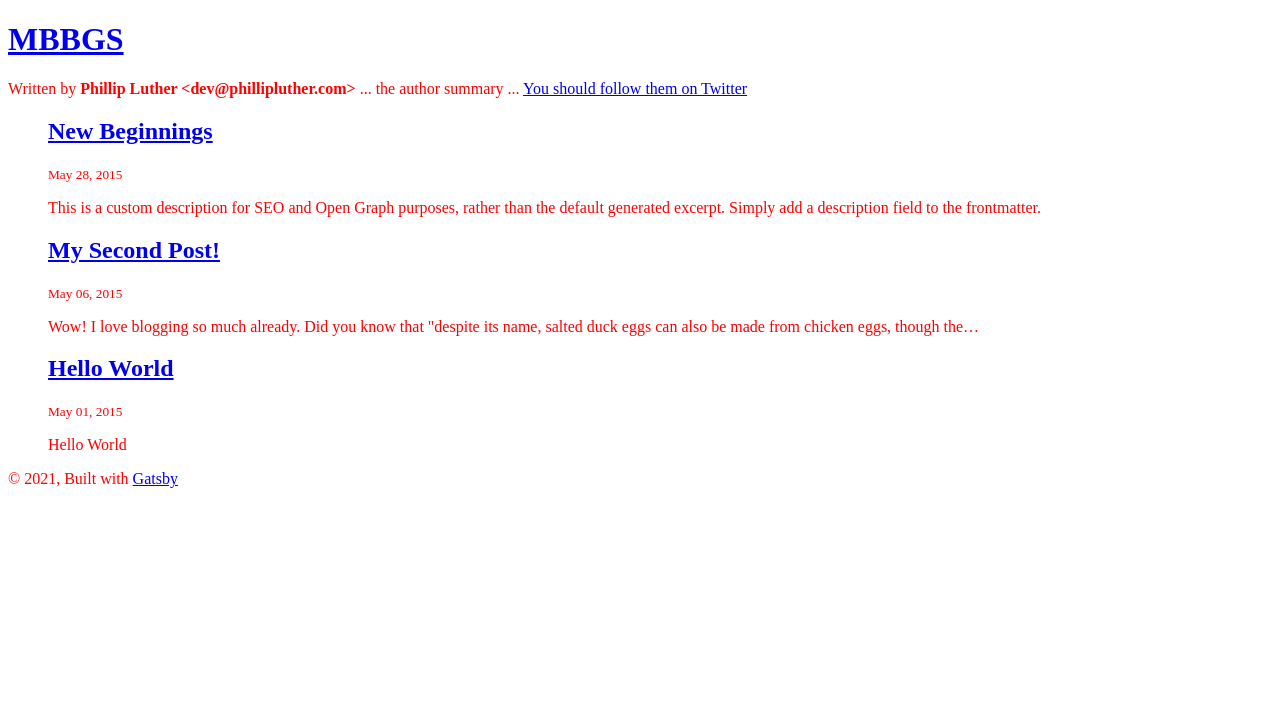
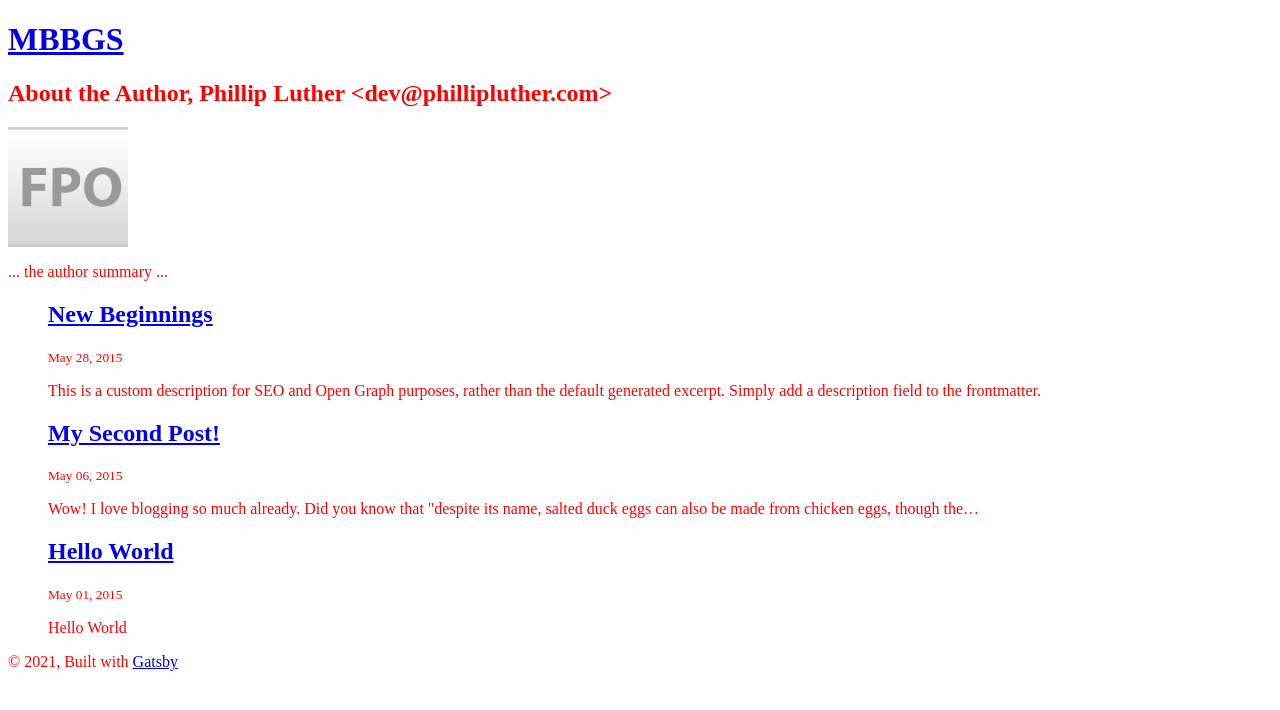
Before and after one commit to phillipluther/my-blank-blog-gatsby-starter, a Gatsby site: page / in a window 1280 px wide. Built offline with nearby package versions, Linux system fonts and the light colour scheme; Gatsby itself is replaced by a stand-in of ours.

Commit message:
[Broken] Additional clean-up/updates

```diff
--- a/gatsby-config.js
+++ b/gatsby-config.js
@@ -11,12 +11,24 @@ module.exports = {
     },
     description: packageData.description,
     siteUrl: packageData.homepage,
-    social: {
-      twitter: 'phillipluther',
-      youtube: 'phillipluther',
-      linkedIn: 'phillipluther',
-      instagram: 'phillipluthertoo',
-    },
+    social: [
+      {
+        href: 'https://twitter.com/phillipluther',
+        label: '@phillipluther on Twitter',
+      },
+      {
+        href: 'https://www.youtube.com/phillipluther',
+        label: '@phillipluther on YouTube',
+      },
+      {
+        href: 'https://www.linkedin.com/in/phillipluther/',
+        label: 'phillipluther on LinkedIn',
+      },
+      {
+        href: 'https://www.instagram.com/phillipluthertoo/',
+        label: 'phillipluthertoo on Instagram',
+      },
+    ],
   },
   plugins: [
     'gatsby-plugin-image',
--- a/gatsby-node.js
+++ b/gatsby-node.js
@@ -67,43 +67,5 @@ exports.onCreateNode = ({ node, actions, getNode }) => {
 };
 
 exports.createSchemaCustomization = ({ actions }) => {
-  const { createTypes } = actions;
-
-  // Explicitly define the siteMetadata {} object
-  // This way those will always be defined even if removed from gatsby-config.js
-
-  // Also explicitly define the Markdown frontmatter
-  // This way the "MarkdownRemark" queries will return `null` even when no
-  // blog posts are stored inside "content/blog" instead of returning an error
-  createTypes(`
-    type SiteSiteMetadata {
-      author: Author
-      siteUrl: String
-      social: Social
-    }
-
-    type Author {
-      name: String
-      summary: String
-    }
-
-    type Social {
-      twitter: String
-    }
-
-    type MarkdownRemark implements Node {
-      frontmatter: Frontmatter
-      fields: Fields
-    }
-
-    type Frontmatter {
-      title: String
-      description: String
-      date: Date @dateformat
-    }
-
-    type Fields {
-      slug: String
-    }
-  `);
+  // ... GraphQL schema, if it makes sense ...
 };
--- a/src/components/bio.tsx
+++ b/src/components/bio.tsx
@@ -18,9 +18,7 @@ const Bio: React.FC = () => {
             name
             summary
           }
-          social {
-            twitter
-          }
+          social
         }
       }
     }
@@ -29,28 +27,35 @@ const Bio: React.FC = () => {
   // Set these values by editing "siteMetadata" in gatsby-config.js
   const author = data.site.siteMetadata?.author;
   const social = data.site.siteMetadata?.social;
+  const authorName = author?.name || 'Author Bio';
+  const authorSummary = author?.summary
 
   return (
-    <div className="bio">
-      {/* <StaticImage
+    <aside className="bio">
+      <h2 className="bio-name">About the Author, {authorName}</h2>
+      <StaticImage
         className="bio-avatar"
         layout="fixed"
-        src="../images/profile-pic.png"
-        width={50}
-        height={50}
+        src="../images/fpo.png"
+        width={120}
+        height={120}
         quality={95}
-        alt="Profile picture"
-      /> */}
-      {author?.name && (
-        <p>
-          Written by <strong>{author.name}</strong> {author?.summary || null}
-          {` `}
-          <a href={`https://twitter.com/${social?.twitter || ``}`}>
-            You should follow them on Twitter
-          </a>
-        </p>
+        alt={authorName}
+      />
+      {authorSummary && (
+        <p>{authorSummary || null}</p>
       )}
-    </div>
+
+      {social && (
+        <ul className="social">
+          {/* {social.map(({ href, label }) =>(
+            <li className="social-item" key={href}>
+              <a href={href} className="social-link">{label}</a>
+            </li>
+          ))} */}
+        </ul>
+      )}
+    </aside>
   );
 };
 
--- a/src/components/seo.tsx
+++ b/src/components/seo.tsx
@@ -24,9 +24,7 @@ const Seo: React.FC<SeoProps> = ({ description = '', lang = 'en', meta = [], tit
           siteMetadata {
             title
             description
-            social {
-              twitter
-            }
+            social
           }
         }
       }
@@ -35,6 +33,17 @@ const Seo: React.FC<SeoProps> = ({ description = '', lang = 'en', meta = [], tit
 
   const metaDescription = description || site.siteMetadata.description;
   const defaultTitle = site.siteMetadata?.title;
+
+  const getTwitterHandle = (): string => {
+    const regExp = new RegExp('^https?://(www\.)?twitter\.com/(#!/)?([^/]+)(/\w+)*$');
+    let twitterHandle = '';
+
+    site.siteMetadata.social.forEach(({ href }) => {
+      const match = href.match(regExp);
+      twitterHandle = match ? match : twitterHandle;
+    });
+    return twitterHandle;
+  };
 
   return (
     <Helmet
@@ -66,7 +75,7 @@ const Seo: React.FC<SeoProps> = ({ description = '', lang = 'en', meta = [], tit
         },
         {
           name: `twitter:creator`,
-          content: site.siteMetadata?.social?.twitter || ``,
+          content: getTwitterHandle(),
         },
         {
           name: `twitter:title`,
```
Also changed, not shown: README.md, src/images/fpo.png (added).
